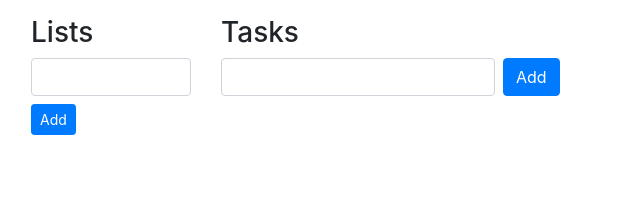
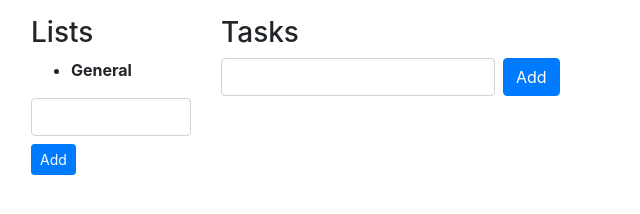
Before and after one commit to MaximZar/hexlet_JavaScript-, a website: page src/SimpleRemainder/index.html in a window 1280 px wide. Shown: the whole page, without its empty margins (0-640 px from the left). Drawn offline with nearby package versions, Linux system fonts and the light colour scheme.

Commit message:
fix simple remainder

```diff
--- a/src/SimpleRemainder/index.html
+++ b/src/SimpleRemainder/index.html
@@ -27,6 +27,6 @@
       </div>
       </div>
     </div>
-    <script src="/main.js" ></script>
+    <script src="./main.js"></script>
   </body>
 </html>
--- a/src/SimpleRemainder/main.js
+++ b/src/SimpleRemainder/main.js
@@ -72,6 +72,5 @@ const app = () => {
 
   renderLists(lists);
 };
-export default app;
 
 app();
```
